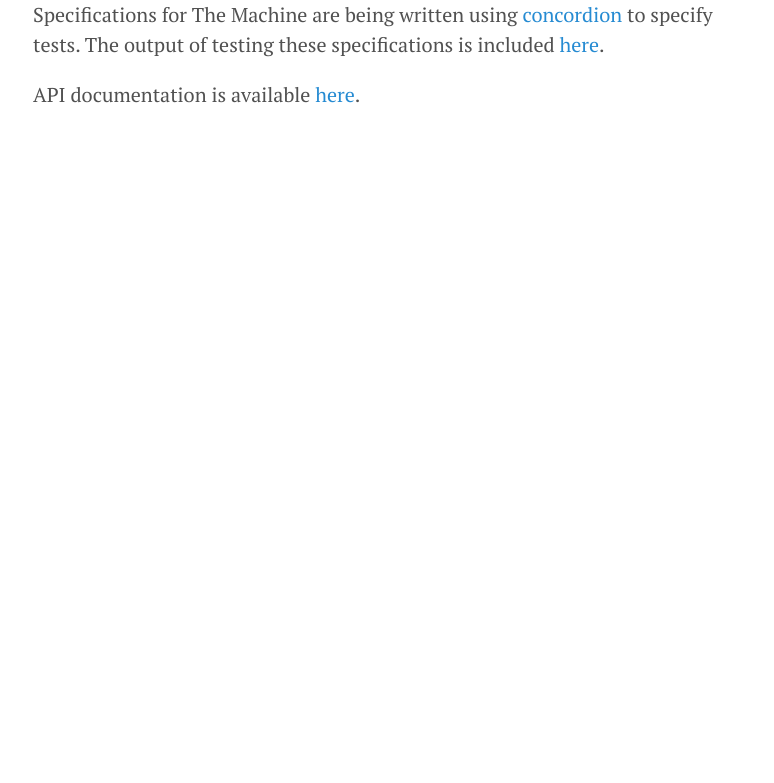
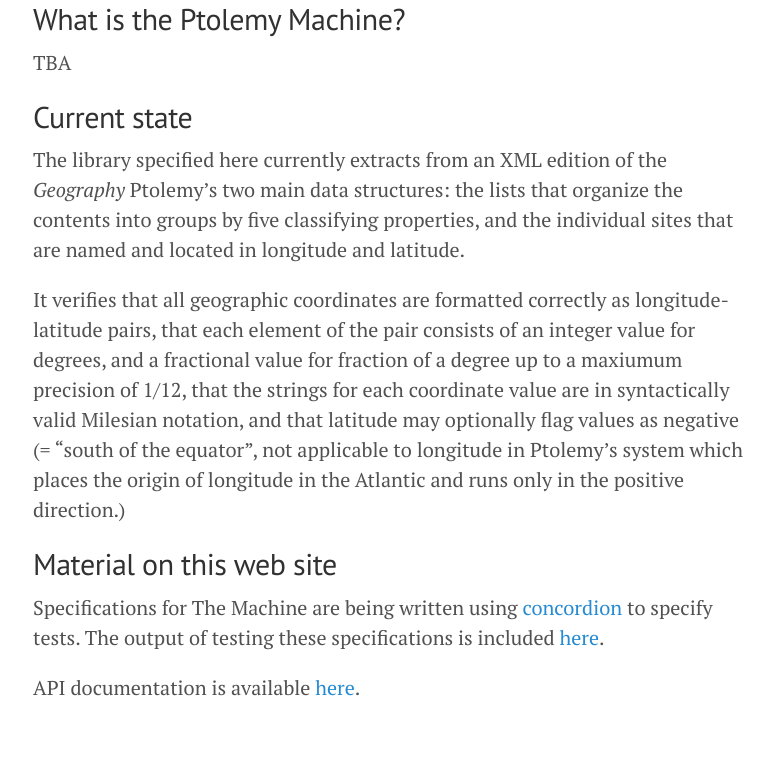
Before and after one commit to appsinvellum/ptolemy, a Jekyll site: the page built from index.md, in a window 1280 px wide. Shown: the part 512-1295 px from the top of the page, without its empty margins (247-1021 px from the left). Built offline with Jekyll 4.4.1, drawn with Linux system fonts in a browser that asks for light colours; Markdown is read by kramdown in place of the engine named in the settings; before the commit the page ends 900 px from its top, so only the background shows below that.

Commit message:
Add summary of implementation so far

```diff
--- a/index.md
+++ b/index.md
@@ -8,6 +8,20 @@ title: The Ptolemy Machine
 
 [p2]: http://neelsmith.github.io/ptolemy/imgs/projection2.png
 
+## What is the Ptolemy Machine? ##
+
+TBA
+
+## Current state ##
+
+The library specified here currently extracts from an XML edition of the *Geography* Ptolemy's two main data structures:  the lists that organize the contents into groups by five classifying properties, and the individual sites that are named and located in longitude and latitude.
+
+It verifies that all geographic coordinates are formatted correctly as longitude-latitude pairs, that each element of the pair consists of an integer value for degrees, and a fractional value for fraction of a degree up to a maxiumum precision of 1/12, that the strings for each coordinate value are in syntactically valid Milesian notation, and that latitude may optionally flag values as negative (= "south of the equator",  not applicable to longitude in Ptolemy's system which places the origin of longitude in the Atlantic and runs only in the positive direction.)
+
+
+## Material on this web site ##
+
+
 Specifications for The Machine are being written using [concordion](http://concordion.org) to specify tests.  The output of testing these specifications is included [here](specs/ptolemy/Ptolemy.html).
 
 API documentation is available [here](api).
```
